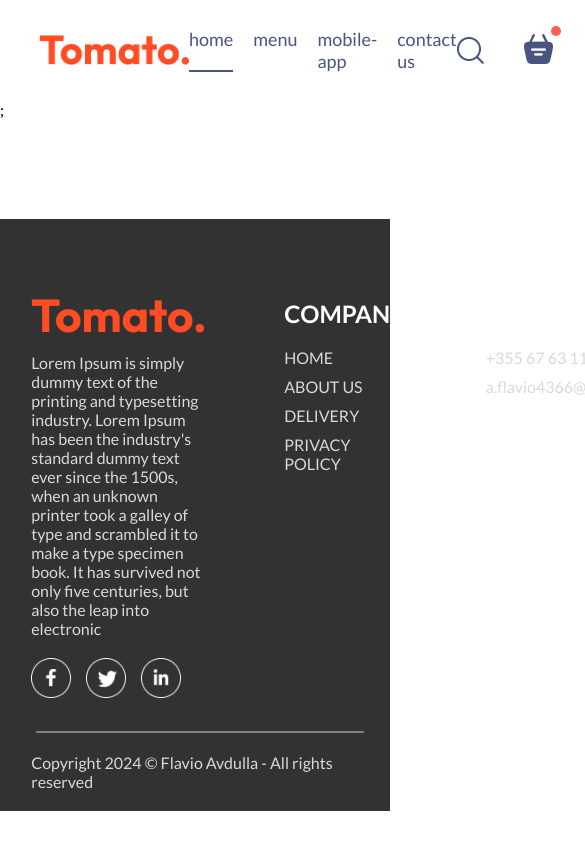
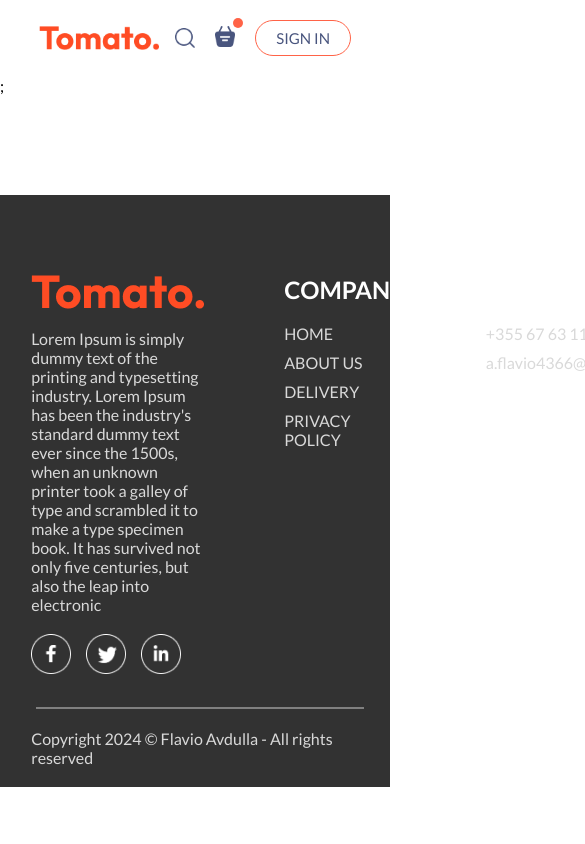
Before and after one commit to FlavioAvdulla/Food_Delivery_React_Website, a React (Vite) app: page /Order in a window 390 px wide. Shown: the top 844 px of the page, 585 px wide, since content can reach past the window. Built offline with nearby package versions, Linux system fonts and the light colour scheme.

Commit message:
web_update

```diff
--- a/src/components/AppDownload/AppDownload.css
+++ b/src/components/AppDownload/AppDownload.css
@@ -1,4 +1,25 @@
 .app-download {
 	margin: auto auto;
 	margin-top: 100px;
+	font-size: max(3vw, 20px);
+	text-align: center;
+	font-weight: 500;
 }
+
+.app-download-platforms {
+	display: flex;
+	justify-content: center;
+	gap: max(2vw, 10px);
+	margin-top: 40px;
+}
+
+.app-download-platforms img {
+	width: max(30vw, 120px);
+	max-width: 180px;
+	transition: 0.5s;
+	cursor: pointer;
+}
+
+.app-download-platforms img:hover {
+	transform: scale(1.05);
+}
--- a/src/components/Header/Header.css
+++ b/src/components/Header/Header.css
@@ -33,3 +33,27 @@
 	background-color: white;
 	font-size: max(1vw, 13px);
 }
+
+/* =============================== RESPONSIVE */
+
+@media (max-width:1050px) {
+
+	.header-contents {
+		max-width: 45%;
+	}
+}
+
+@media (max-width:750px) {
+
+	.header-contents {
+		max-width: 65%;
+	}
+
+	.header-contents p {
+		display: none;
+	}
+
+	.header-contents button {
+		padding: 2vw 4vw;
+	}
+}
--- a/src/components/Navbar/Navbar.css
+++ b/src/components/Navbar/Navbar.css
@@ -50,6 +50,7 @@
 .navbar-search-icon {
 	position: relative;
 }
+
 .navbar-search-icon .dot {
 	position: absolute;
 	min-width: 10px;
@@ -59,3 +60,48 @@
 	top: -8px;
 	right: -8px;
 }
+/* =============================== RESPONSIVE */
+@media (max-width:1050px) {
+	.navbar .logo {
+		width: 140px;
+	}
+	.navbar-menu {
+		gap: 20px;
+		font-size: 17px;
+	}
+	.navbar-right {
+		gap: 30px;
+	}
+	.navbar-right img {
+		width: 22px;
+	}
+	.navbar-right button {
+		padding: 8px 25px;
+	}
+}
+
+@media (max-width:900px) {
+	.navbar .logo {
+		width: 120px;
+	}
+	.navbar-menu {
+		gap: 15px;
+		font-size: 16px;
+	}
+	.navbar-right {
+		gap: 20px;
+	}
+	.navbar-right img {
+		width: 20px;
+	}
+	.navbar-right button {
+		padding: 8px 20px;
+		font-size: 15px;
+	}
+}
+
+@media (max-width:750px) {
+	.navbar-menu {
+		display: none;
+	}
+}
```
Also changed, not shown: src/components/AppDownload/AppDownload.jsx (+12 -7 lines).
